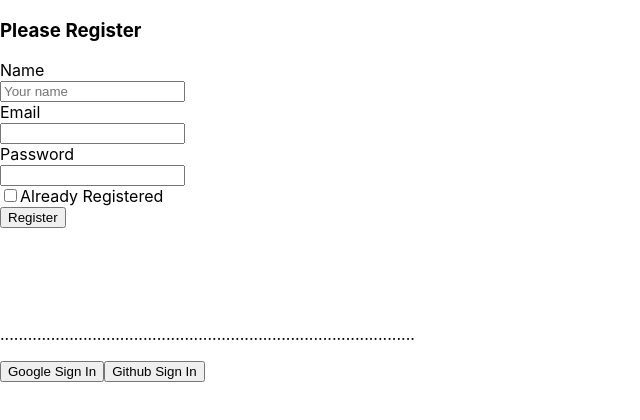
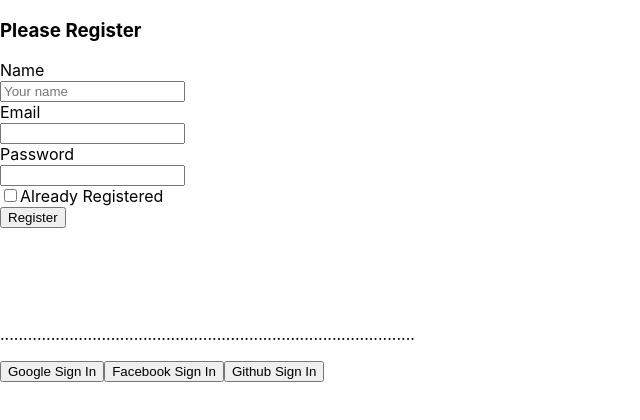
Before and after one commit to dev-rahim/simple-firebase-authentication, a React (Create React App) app: page / in a window 1280 px wide. Shown: the top 420 px of the page, without its empty margins (0-640 px from the left). Built offline with nearby package versions, Linux system fonts and the light colour scheme; the HTML template or start-up script is replaced by a standard one.

Commit message:
added facebook athuntication with firebase

```diff
--- a/src/App.js
+++ b/src/App.js
@@ -1,10 +1,11 @@
 import { useState } from 'react'
-import { getAuth, signInWithPopup, GoogleAuthProvider, GithubAuthProvider, signOut, createUserWithEmailAndPassword, signInWithEmailAndPassword, sendEmailVerification, sendPasswordResetEmail, updateProfile } from 'firebase/auth'
+import { getAuth, signInWithPopup, GoogleAuthProvider, GithubAuthProvider, signOut, createUserWithEmailAndPassword, signInWithEmailAndPassword, sendEmailVerification, sendPasswordResetEmail, updateProfile, FacebookAuthProvider } from 'firebase/auth'
 import './App.css';
 import initializeAuthentication from './Firebase/FirebaseInitialize';
 
 const googleProvider = new GoogleAuthProvider()
 const githubProvider = new GithubAuthProvider();
+const facebookProvider = new FacebookAuthProvider();
 
 initializeAuthentication()
 function App() {
@@ -31,6 +32,16 @@ function App() {
         const { displayName, photoURL, } = result.user;
         const userDetails = { name: displayName, img: photoURL };
         setUserInfo(userDetails);
+      })
+  }
+
+  const handleFacebookSignIn = () => {
+    signInWithPopup(auth, facebookProvider)
+      .then(result => {
+        const { displayName, photoURL, } = result.user;
+        const userDetails = { name: displayName, img: photoURL };
+        setUserInfo(userDetails);
+        console.log(result.user);
       })
   }
 
@@ -175,6 +186,7 @@ function App() {
           !userInfo.name ?
             <div>
               <button className='btn btn-primary me-2' onClick={handleGoogleSignIn}>Google Sign In</button>
+              <button className='btn btn-primary me-2' onClick={handleFacebookSignIn}>Facebook Sign In</button>
               <button className='btn btn-primary' onClick={handleGithubSignIn}>Github Sign In</button>
             </div> :
             <button className='btn btn-primary' onClick={handleSignOut}>Sign Out</button>}
```
